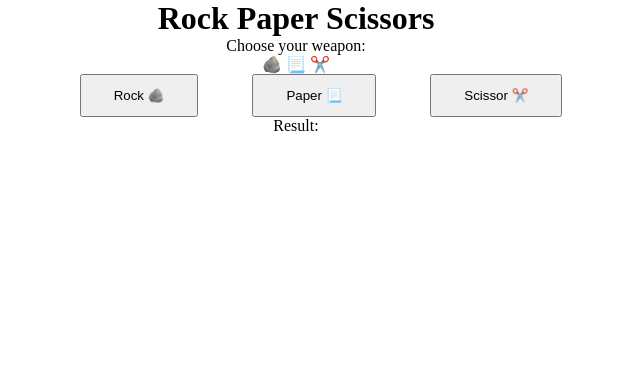
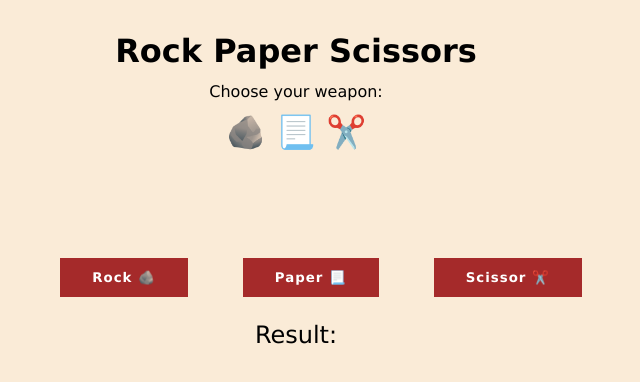
Before and after one commit to jfmartinz/Rock-Paper-Scissor-game, a plain HTML site: page index.html in a window 1280 px wide. Shown: the whole page, without its empty margins (344-984 px from the left). Drawn offline with Linux system fonts and the light colour scheme.

Commit message:
add styling for the btns

```diff
--- a/styles.css
+++ b/styles.css
@@ -1,24 +1,47 @@
 *{
     padding: 0;
     margin: 0;
+    font-family: Verdana, Geneva, Tahoma, sans-serif;
+    box-sizing: border-box;
 }
 
+body{
+    background-color: antiquewhite;
+}
 
-body{
-    /* width: 100%;
+.content{
+    text-align: center;
+    margin: 2rem 0;
+}
+.content p {
+    margin-top: 0.75rem;
+}
+.container{
+    width: 100%;
     display: flex;
     justify-content: center;
-    align-items: center;*/
-    height: 100vh;
-    text-align: center;
+    align-items: center;
+    flex-direction: column;
+    height: 30vh;
 }
 
-.container-btn{
-display: flex;
-justify-content: center;
-
-}
 button{
    padding: 0.75rem 2rem;
     margin-left: 50px;
+    outline: none;
+    border: none;
+    cursor: pointer;
+    letter-spacing: 1px;
+    font-weight: bold;
+    background-color: brown;
+    color: #fff;
 }
+
+#result {
+    font-size: 1.5rem;
+    margin-top: 1.5rem;
+}
+
+h1 + p + p {
+    font-size: 2rem;
+}
```
